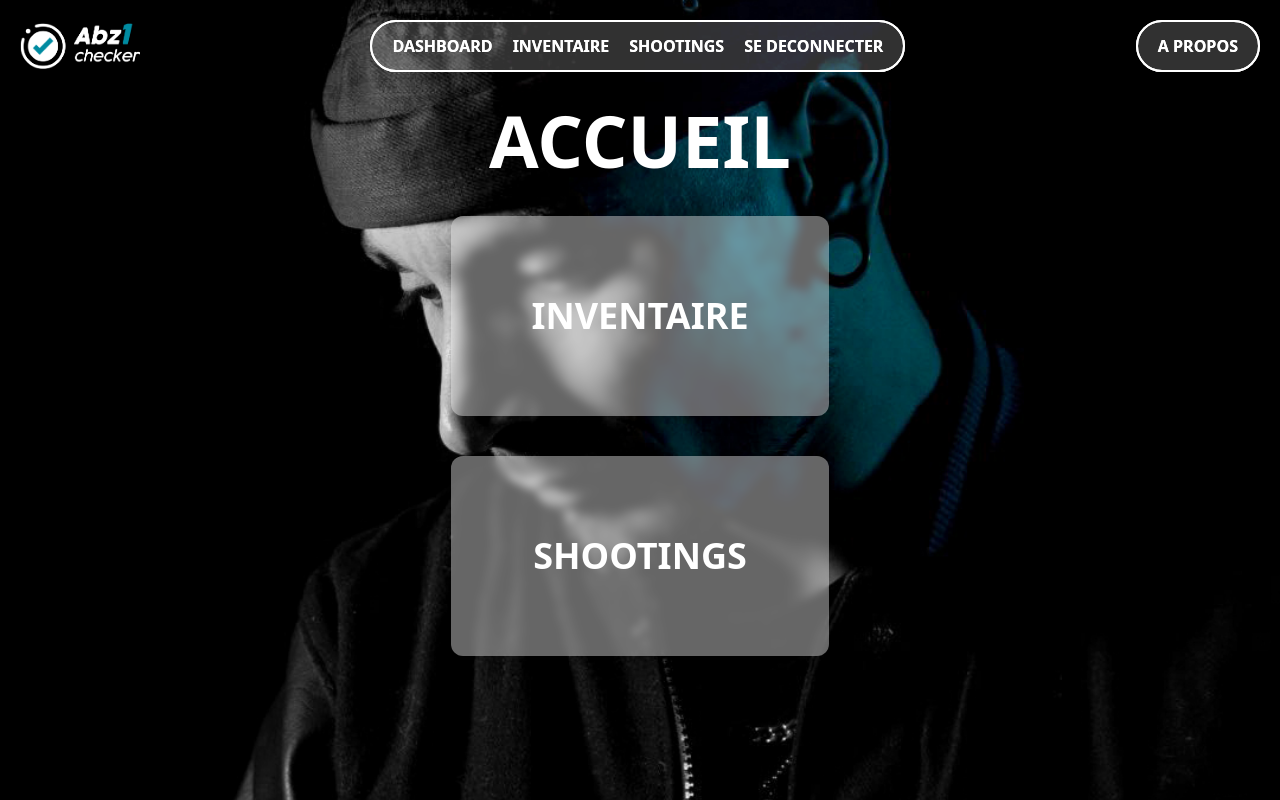
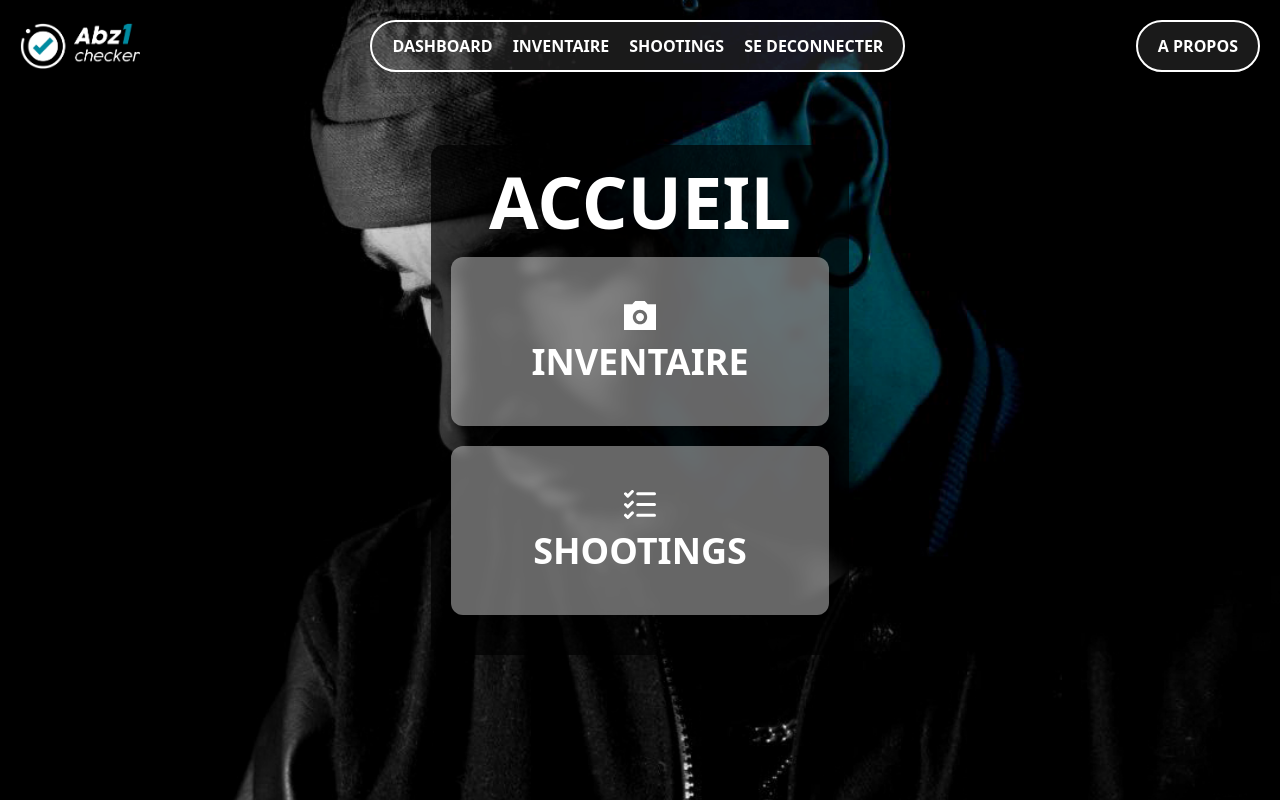
Before and after one commit to Devbrek/lensdesk-demo, a Next.js app: page /dashboard in a window 1280 px wide. Built offline with nearby package versions, Linux system fonts and the light colour scheme.

Commit message:
dashboard

```diff
--- a/app/dashboard/page.tsx
+++ b/app/dashboard/page.tsx
@@ -10,27 +10,30 @@ const Dashboard = () => {
   return (
 
     <div className="min-h-screen bg-cover bg-center flex items-center justify-center flex-col">
-      <header><Navbar/></header>
+      <div className="bg-black/70 rounded-xl py-5">
       <h1 className="text-white text-5xl md:text-7xl font-bold text-center">
         ACCUEIL
       </h1>
 
-      <div className="flex flex-col gap-10 p-10">
+      <div className="flex flex-col gap-5 p-5">
         {/* Carte Inventaire */}
         <div
           onClick={() => router.push("/inventory")}
-          className="cursor-pointer py-20 px-20 bg-white/40 rounded-xl shadow-lg flex items-center justify-center text-white text-2xl md:text-4xl font-bold hover:bg-white/10 transition uppercase backdrop-blur-xs "
+          className="cursor-pointer py-11 px-20 bg-white/40 rounded-xl shadow-lg flex flex-col items-center justify-center text-white text-2xl md:text-4xl font-bold hover:bg-white/10 transition uppercase backdrop-blur-xs gap-3"
         >
+          <img src="/icons/inventory.svg" alt="inventory_logo" className="w-8"/>
           Inventaire
         </div>
 
         {/* Carte Shootings */}
         <div
           onClick={() => router.push("/shootings")}
-          className="cursor-pointer py-20 px-20 bg-white/40 rounded-xl shadow-lg flex items-center justify-center text-white text-2xl md:text-4xl font-bold hover:bg-white/10 transition uppercase backdrop-blur-xs"
+          className="cursor-pointer py-11 px-20 bg-white/40 rounded-xl shadow-lg flex flex-col items-center justify-center text-white text-2xl md:text-4xl font-bold hover:bg-white/10 transition uppercase backdrop-blur-xs gap-3"
         >
+          <img src="/icons/shootings.svg" alt="shooting_logo" className="w-8"/>
           Shootings
         </div>
+      </div>
       </div>
     </div>
   );
```
